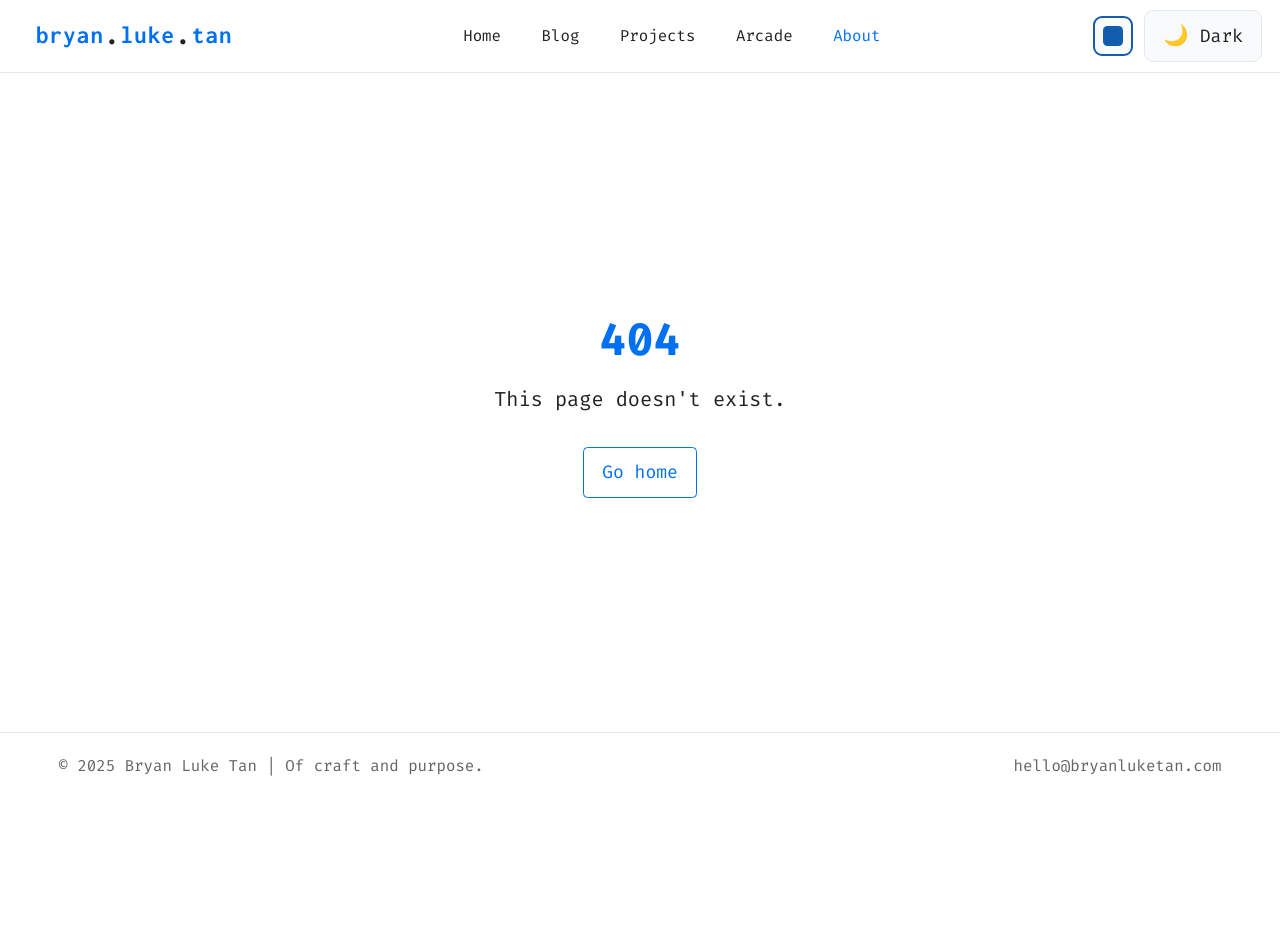
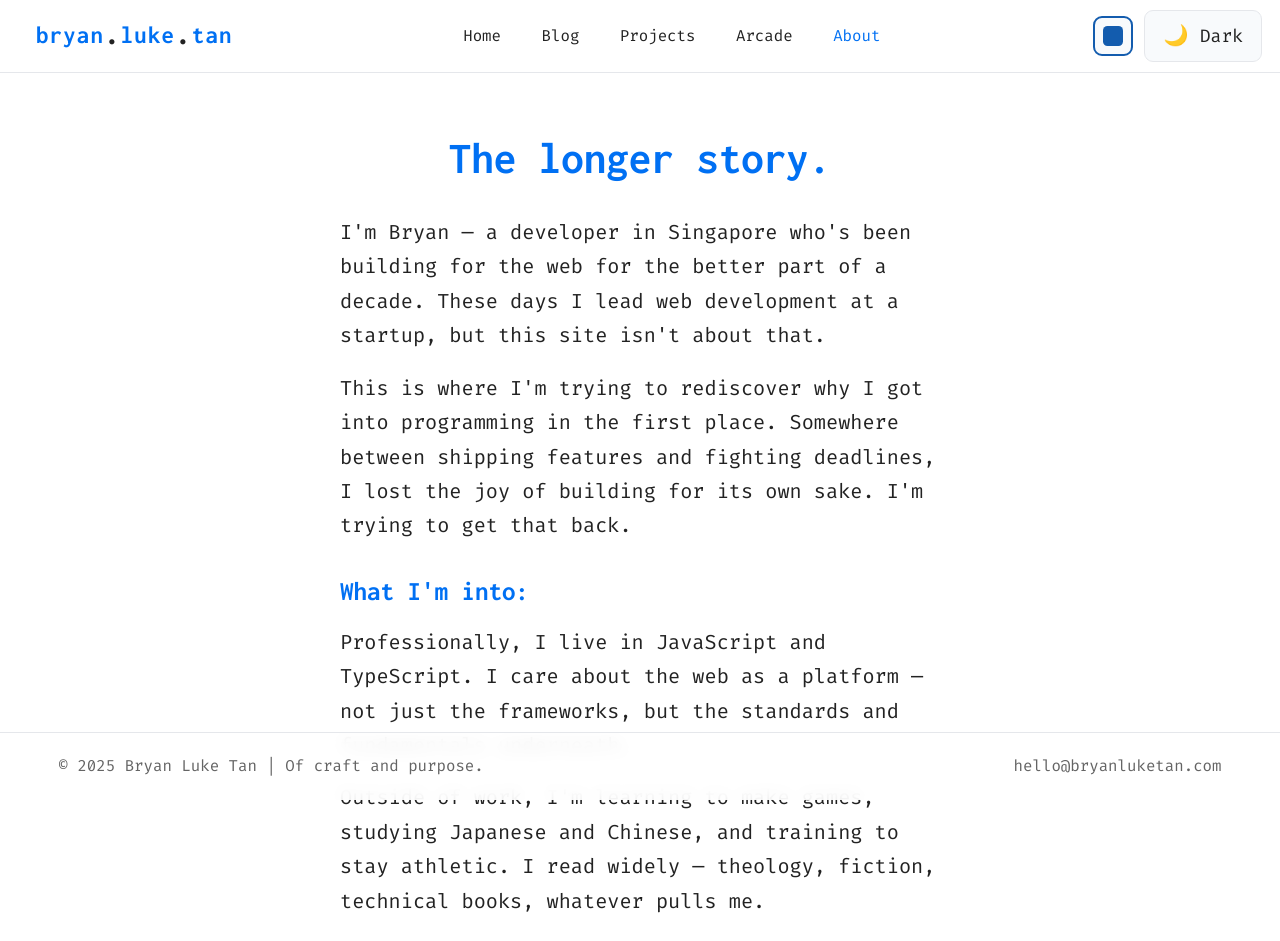
Before and after one commit to bryluke/bryanluketan-dot-com, a Next.js app: page /about in a window 1280 px wide. Before the commit this address had no page. Shown: the top 941 px of the page. Built offline with nearby package versions, Linux system fonts and the light colour scheme.

Commit message:
feat: created about page

```diff
--- /dev/null
+++ b/src/app/about/about.module.css
@@ -0,0 +1,58 @@
+.root {
+  min-height: calc(100vh - var(--header-height) - var(--footer-height));
+  display: flex;
+  flex-direction: column;
+  align-items: center;
+  background: var(--color-background);
+  color: var(--color-text);
+  padding: var(--space-xl) var(--space-lg);
+  box-sizing: border-box;
+}
+
+.title {
+  font-size: var(--font-size-xl);
+  font-weight: var(--font-weight-bold);
+  color: var(--color-accent-user);
+  margin: 0 0 var(--space-lg) 0;
+  text-align: center;
+}
+
+.content {
+  max-width: 600px;
+  width: 100%;
+}
+
+.content p {
+  font-size: var(--font-size-md);
+  line-height: 1.7;
+  margin: 0 0 var(--space-md) 0;
+}
+
+.heading {
+  font-size: var(--font-size-lg);
+  font-weight: var(--font-weight-bold);
+  color: var(--color-accent-user);
+  margin: var(--space-lg) 0 var(--space-md) 0;
+}
+
+.list {
+  font-size: var(--font-size-md);
+  line-height: 1.7;
+  margin: 0 0 var(--space-md) 0;
+  padding-left: var(--space-lg);
+}
+
+.list li {
+  margin-bottom: var(--space-sm);
+}
+
+.link {
+  color: var(--color-accent-user);
+  text-decoration: underline;
+  text-underline-offset: 2px;
+  transition: opacity 0.2s ease;
+}
+
+.link:hover {
+  opacity: 0.8;
+}
--- /dev/null
+++ b/src/app/about/page.tsx
@@ -0,0 +1,78 @@
+import type { Metadata } from 'next'
+import styles from './about.module.css'
+
+export const metadata: Metadata = {
+  title: 'About',
+  description: 'The longer story — developer, builder, learner.',
+}
+
+export default function AboutPage() {
+  return (
+    <div className={styles.root}>
+      <h1 className={styles.title}>The longer story.</h1>
+
+      <div className={styles.content}>
+        <p>
+          I'm Bryan — a developer in Singapore who's been building for the web
+          for the better part of a decade. These days I lead web development at
+          a startup, but this site isn't about that.
+        </p>
+
+        <p>
+          This is where I'm trying to rediscover why I got into programming in
+          the first place. Somewhere between shipping features and fighting
+          deadlines, I lost the joy of building for its own sake. I'm trying to
+          get that back.
+        </p>
+
+        <h2 className={styles.heading}>What I'm into:</h2>
+
+        <p>
+          Professionally, I live in JavaScript and TypeScript. I care about the
+          web as a platform — not just the frameworks, but the standards and
+          fundamentals underneath.
+        </p>
+
+        <p>
+          Outside of work, I'm learning to make games, studying Japanese and
+          Chinese, and training to stay athletic. I read widely — theology,
+          fiction, technical books, whatever pulls me.
+        </p>
+
+        <p>
+          I have a background in theology (MDiv) and years of teaching and
+          mentoring. Someday I'd like that thread to come back — helping people
+          learn how to think and build in a world where AI does more and more of
+          the mechanical work. But that's a longer arc.
+        </p>
+
+        <h2 className={styles.heading}>For now:</h2>
+
+        <p>
+          I'm just building, learning out loud, and seeing what emerges.
+        </p>
+
+        <p>
+          The past 15 years have been less about code and more about serving
+          people. Along the way I've:
+        </p>
+
+        <ul className={styles.list}>
+          <li>Walked with people through personal struggles</li>
+          <li>Helped friends get into training and fitness</li>
+          <li>Guided career switchers breaking into tech</li>
+          <li>Mentored software engineers in their craft</li>
+          <li>Helped build side projects from scratch</li>
+        </ul>
+
+        <p>
+          If any of that resonates,{' '}
+          <a href="mailto:hello@bryanluketan.com" className={styles.link}>
+            feel free to reach out{' '}
+          </a>
+          — with or without an agenda.
+        </p>
+      </div>
+    </div>
+  )
+}
--- a/src/app/layout.tsx
+++ b/src/app/layout.tsx
@@ -36,6 +36,77 @@ export const metadata: Metadata = {
   },
 };
 
+const themeScript = `
+(function() {
+  try {
+    var stored = localStorage.getItem('theme-store');
+    if (!stored) return;
+    var parsed = JSON.parse(stored);
+    var state = parsed.state;
+    if (!state) return;
+
+    document.documentElement.setAttribute('data-theme', state.mode || 'light');
+
+    var hex = state.accentColor;
+    if (!hex) return;
+
+    function hexToHsl(hex) {
+      var r = parseInt(hex.slice(1, 3), 16) / 255;
+      var g = parseInt(hex.slice(3, 5), 16) / 255;
+      var b = parseInt(hex.slice(5, 7), 16) / 255;
+      var max = Math.max(r, g, b), min = Math.min(r, g, b);
+      var h = 0, s = 0, l = (max + min) / 2;
+      if (max !== min) {
+        var d = max - min;
+        s = l > 0.5 ? d / (2 - max - min) : d / (max + min);
+        if (max === r) h = (g - b) / d + (g < b ? 6 : 0);
+        else if (max === g) h = (b - r) / d + 2;
+        else h = (r - g) / d + 4;
+        h /= 6;
+      }
+      return { h: Math.round(h * 360), s: Math.round(s * 100), l: Math.round(l * 100) };
+    }
+
+    function hslToHex(hsl) {
+      var h = hsl.h / 360, s = hsl.s / 100, l = hsl.l / 100;
+      var hue2rgb = function(p, q, t) {
+        if (t < 0) t += 1;
+        if (t > 1) t -= 1;
+        if (t < 1/6) return p + (q - p) * 6 * t;
+        if (t < 1/2) return q;
+        if (t < 2/3) return p + (q - p) * (2/3 - t) * 6;
+        return p;
+      };
+      var q = l < 0.5 ? l * (1 + s) : l + s - l * s;
+      var p = 2 * l - q;
+      var r = hue2rgb(p, q, h + 1/3);
+      var g = hue2rgb(p, q, h);
+      var b = hue2rgb(p, q, h - 1/3);
+      var toHex = function(c) {
+        var hex = Math.round(c * 255).toString(16);
+        return hex.length === 1 ? '0' + hex : hex;
+      };
+      return '#' + toHex(r) + toHex(g) + toHex(b);
+    }
+
+    var hsl = hexToHsl(hex);
+    var isDark = state.mode === 'dark';
+    var adjusted = isDark
+      ? hslToHex({ h: hsl.h, s: Math.max(hsl.s - 10, 30), l: Math.max(hsl.l + 20, 60) })
+      : hslToHex({ h: hsl.h, s: Math.min(hsl.s + 10, 80), l: Math.min(hsl.l - 10, 50) });
+    var light = hslToHex({ h: hsl.h, s: hsl.s, l: Math.min(hsl.l + 30, 90) });
+    var dark = hslToHex({ h: hsl.h, s: hsl.s, l: Math.max(hsl.l - 30, 10) });
+    var subtle = hslToHex({ h: hsl.h, s: Math.max(hsl.s - 40, 10), l: isDark ? 20 : 95 });
+
+    var root = document.documentElement.style;
+    root.setProperty('--color-accent-user', adjusted);
+    root.setProperty('--color-accent-light', light);
+    root.setProperty('--color-accent-dark', dark);
+    root.setProperty('--color-accent-subtle', subtle);
+  } catch (e) {}
+})();
+`;
+
 export default function RootLayout({
   children,
 }: Readonly<{
@@ -45,7 +116,11 @@ export default function RootLayout({
     <html
       lang="en"
       className={[inconsolata.variable, firaCode.variable].join(" ")}
+      suppressHydrationWarning
     >
+      <head>
+        <script dangerouslySetInnerHTML={{ __html: themeScript }} />
+      </head>
       <body
         className={`antialiased`}
       >
```
Also changed, not shown: 3 other files (tests, documents, lock files or other folders).
